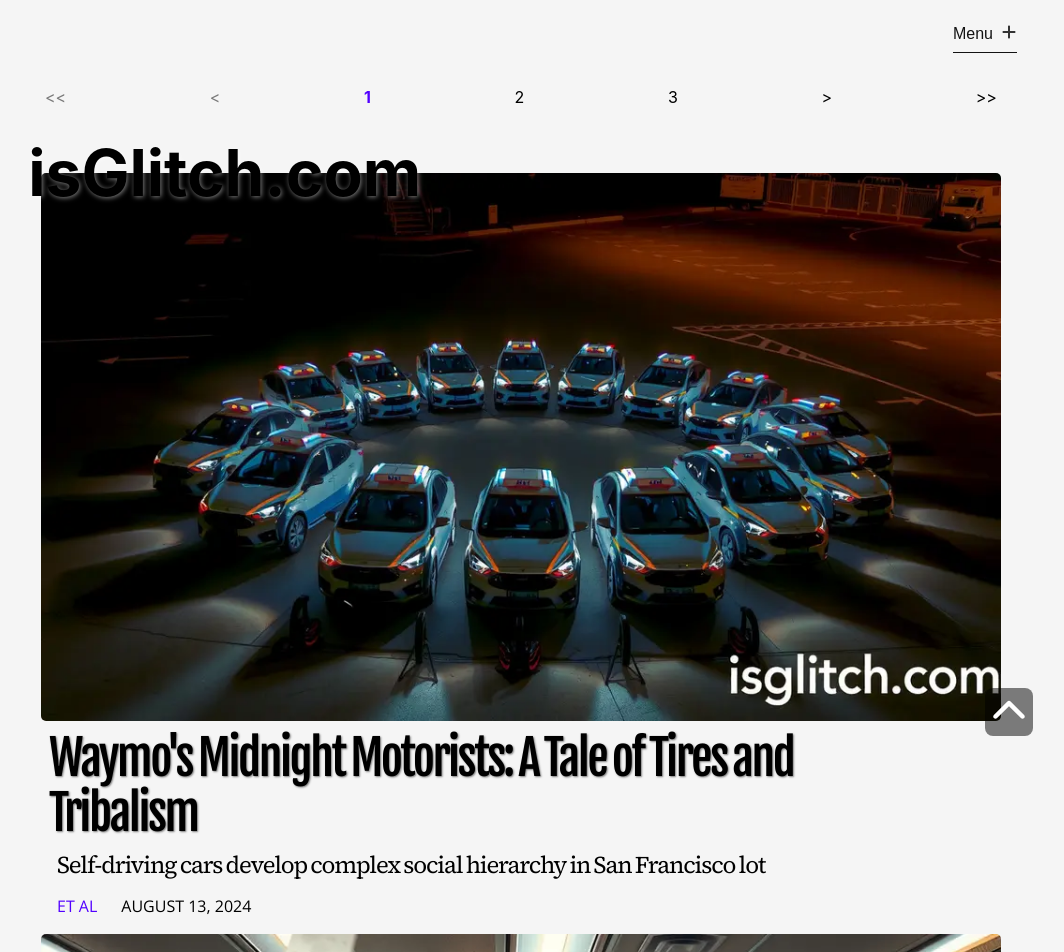
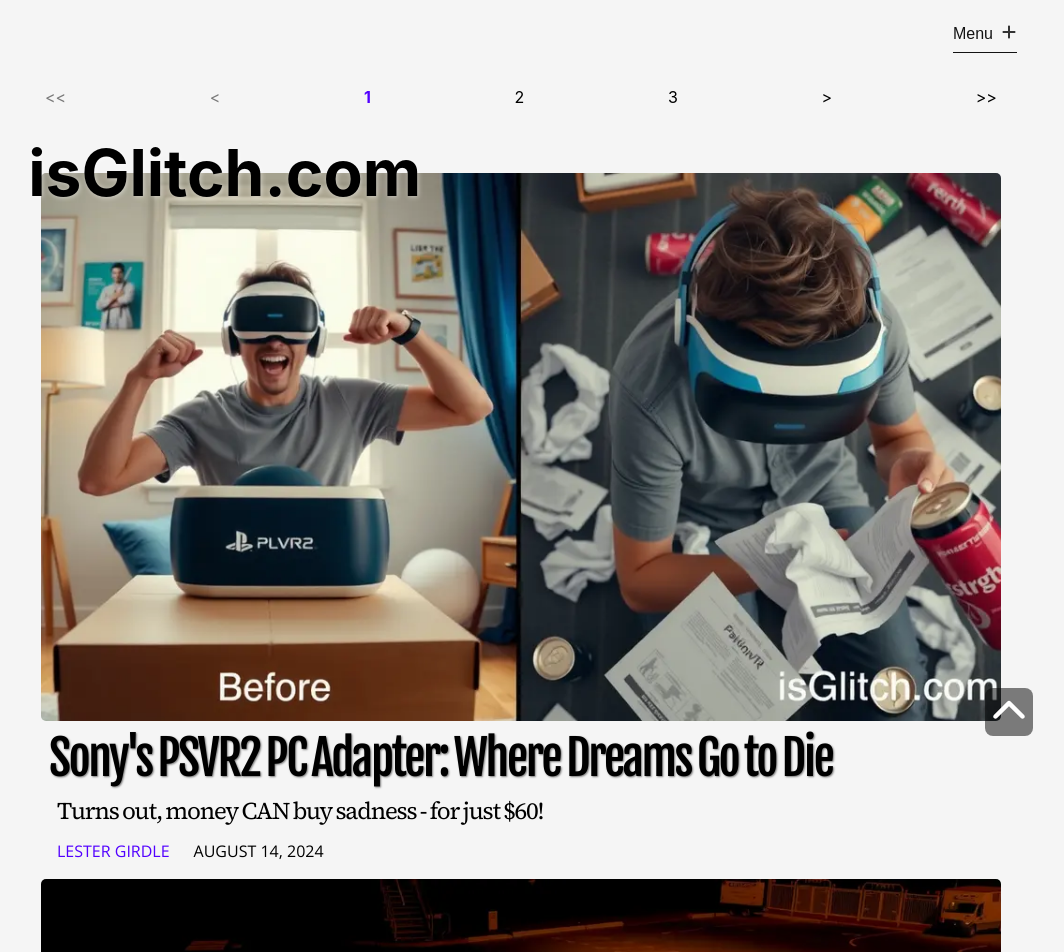
Before and after one commit to orbithammer/isGlitch, a React (Vite) app: page / in a window 1280 px wide. Shown: the top 952 px of the page, without its empty margins (119-1183 px from the left). Built offline with nearby package versions, Linux system fonts and the light colour scheme; a web font is replaced by a local one.

Commit message:
20240813 update

```diff
--- a/src/data/articles.ts
+++ b/src/data/articles.ts
@@ -2282,7 +2282,7 @@ export const articlesData = [
         subhead: `Self-driving cars develop complex social hierarchy in San Francisco lot`,
         tags: [`Waymo`, `Smart Cars`],
         author: `Et Al`,
-        datePublished: new Date(2024,7,13,8),
+        datePublished: new Date(2024,7,13,12),
         articleBody: [
             `In a startling turn of events that's sure to keep anthropologists and mechanics equally busy, Waymo's fleet of autonomous vehicles has developed a complex social hierarchy during their nightly gatherings in a San Francisco parking lot.`,
 
@@ -2301,4 +2301,29 @@ export const articlesData = [
             `As dawn breaks and the cars disperse for their daily routes, the parking lot returns to normal. But as night falls, the ritual begins anew, leaving us to wonder: in this brave new world of autonomous vehicles, who's really in the driver's seat?`,
         ]
     },
+    {
+        id: 93,
+        articleUrl: `20240814-sonys-psvr2-pc`,
+        category: `reviews`,
+        img: `/images/20240814-sonys-psvr2-pc.webp`,
+        alt: `A before-and-after diptych: first panel shows an excited gamer unboxing the PSVR2; second panel shows the same person, disheveled and miserable, surrounded by crumpled instruction sheets`,
+        header: `Sony's PSVR2 PC Adapter: Where Dreams Go to Die`,
+        subhead: `Turns out, money CAN buy sadness - for just $60!`,
+        tags: [`Sony`, `PlayStation`, `PSVR`],
+        author: `Lester Girdle`,
+        datePublished: new Date(2024,7,14,12),
+        articleBody: [
+            `Ah, the PSVR2 PC Adapter. Sony's latest $60 reminder that hope is a fleeting illusion in this cruel, indifferent universe. I had the misfortune of testing this technological abomination, and let me tell you, it's a masterclass in disappointment.`,
+
+            `Picture this: You've just unboxed your shiny new adapter, eyes gleaming with the promise of PC VR nirvana. Fast forward eight hours, and you're curled up in the fetal position, muttering incoherently about Bluetooth dongles and floating hands. Welcome to Sony's idea of "innovation."`,
+
+            `The setup process is a Kafka-esque nightmare. You'll need a Ph.D. in computer science, the patience of a saint, and a direct line to the ghost of Steve Jobs to even have a prayer of getting this thing working. And that's before you realize Sony forgot to include a DisplayPort cable. Because why would you need that for a display adapter, right?`,
+
+            `But wait, there's more! Once you've sacrificed your firstborn to the VR gods and finally get the headset connected, you're treated to the thrilling experience of your virtual hands randomly detaching from your body. Nothing says "immersion" quite like reaching for a virtual object only to find your arm has decided to take an impromptu vacation two feet above your head.`,
+
+            `The cherry on top of this sundae of sadness? The utter lack of support for the PSVR2's flagship features on PC. No eye tracking, no adaptive triggers, no haptic feedback. It's like buying a sports car and finding out it can only drive in first gear.`,
+
+            `In the end, the PSVR2 PC Adapter is less a bridge to VR nirvana and more a $60 lesson in the futility of human endeavor. Save your money, folks. Or better yet, use it to buy a nice, comfortable pillow to cry into. You'll need it after dealing with this monstrosity.`,
+        ]
+    },
 ]
```
Also changed, not shown: public/images/20240814-sonys-psvr2-pc.webp (added).
